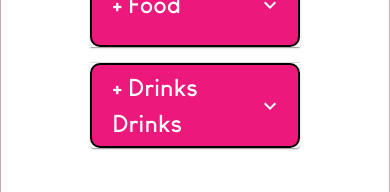
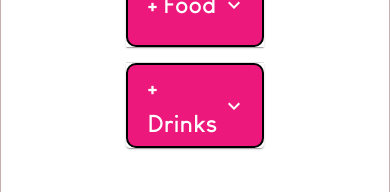
Before and after one commit to mshahid538/menux-web3, a React (Create React App) app: page /final in a window 390 px wide. Shown: the part 377-569 px from the top of the page. Built offline with nearby package versions, Linux system fonts and the light colour scheme; a web font is replaced by a local one.

Commit message:
responsiveness

```diff
--- a/src/components/ProductAccordion/ProductAccordion.tsx
+++ b/src/components/ProductAccordion/ProductAccordion.tsx
@@ -95,7 +95,6 @@ function ProductAccordion({ name, callback }: any) {
           {/* category (Drink)  */}
           <Typography fontWeight={"bold"} fontSize={"24px"}>
             {expanded === "panel1" ? "- " : "+ "} {name}
-            {name}
           </Typography>
         </AccordionSummary>
 
```
